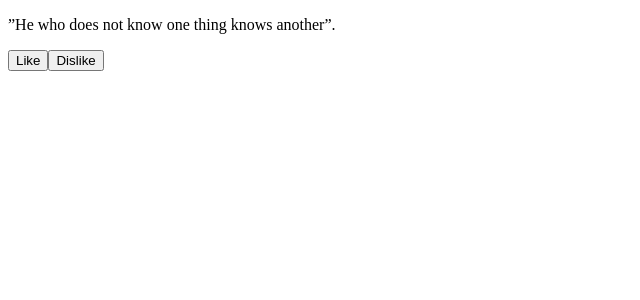
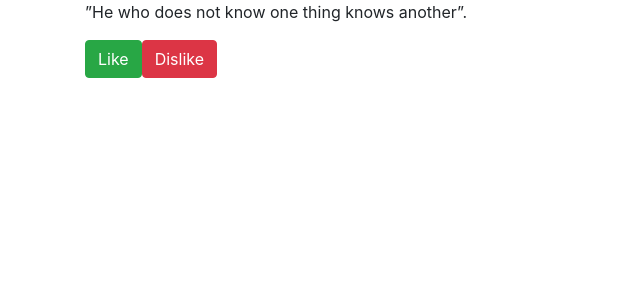
Before and after one commit to kingsam91/Quotes, an Angular app: page / in a window 1280 px wide. Shown: the top 300 px of the page, without its empty margins (0-640 px from the left). Built offline with nearby package versions, Linux system fonts and the light colour scheme.

Commit message:
bootstrap needs jquery. link bootstrap in style.css

```diff
--- a/package.json
+++ b/package.json
@@ -20,6 +20,7 @@
     "@angular/platform-browser-dynamic": "~9.1.9",
     "@angular/router": "~9.1.9",
     "bootstrap": "^4.5.0",
+    "jquery": "^3.5.1",
     "rxjs": "~6.5.4",
     "tslib": "^1.10.0",
     "zone.js": "~0.10.2"
--- a/src/styles.css
+++ b/src/styles.css
@@ -1 +1 @@
-/* You can add global styles to this file, and also import other style files */
+@import "~bootstrap/dist/css/bootstrap.css"
```
Also changed, not shown: 1 other file (tests, documents, lock files or other folders).
